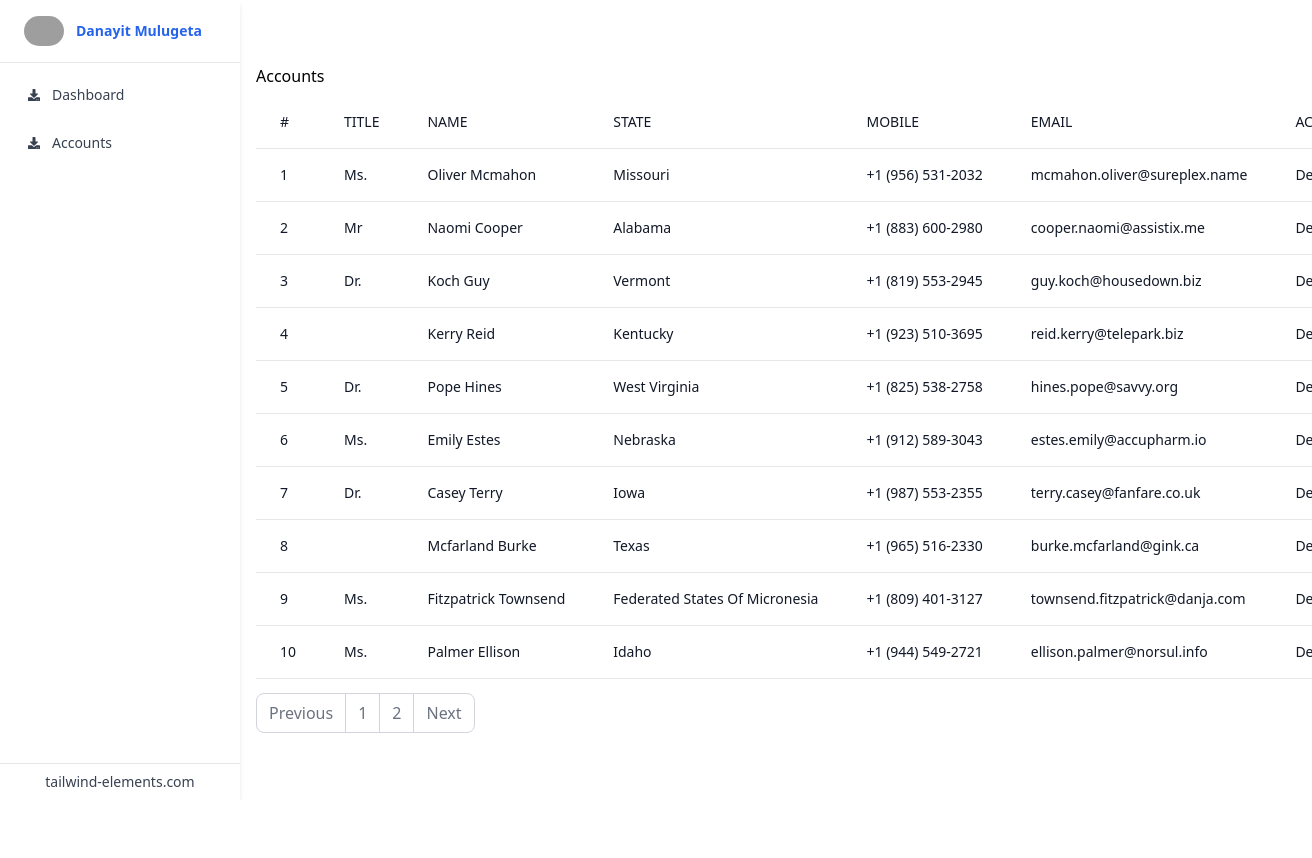
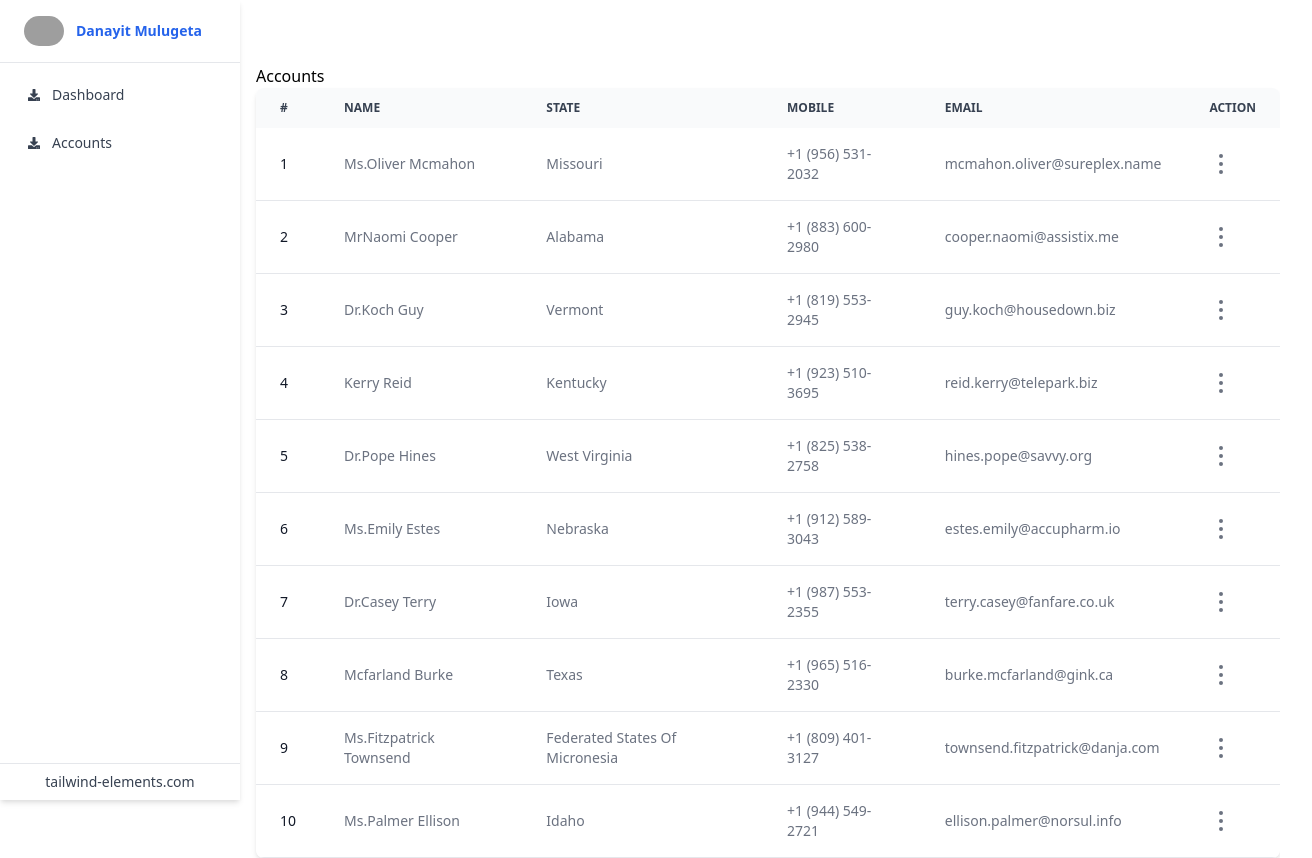
Before and after one commit to Dayni0603/receeve, a Vue app: page /accounts in a window 1280 px wide. Shown: the whole page, 1312 px wide, since content can reach past the window. Before the commit the page ends 800 px from the top, so only its background shows below. Built offline with nearby package versions, Linux system fonts and the light colour scheme; data requests are answered from the project's data file; grey boxes are pictures that could not be loaded.

Commit message:
table css update

```diff
--- a/src/pages/Accounts.vue
+++ b/src/pages/Accounts.vue
@@ -1,134 +1,76 @@
 <template>
   <div>
     <h5>Accounts</h5>
-    <div class="flex flex-col gap-3.5">
-      <div class="overflow-x-auto sm:-mx-6 lg:-mx-8">
-        <div class="py-2 inline-block min-w-full sm:px-6 lg:px-8">
-          <div class="overflow-hidden">
-            <table class="min-w-full">
-              <thead class="border-b">
+    <div class="overflow-x-auto relative shadow-md sm:rounded-lg">
+      <table class="w-full text-sm text-left text-gray-500 dark:text-gray-400">
+        <thead
+          class="text-xs text-gray-700 uppercase bg-gray-50 dark:bg-gray-700 dark:text-gray-400"
+        >
           <tr>
-                  <th
-                    scope="col"
-                    class="text-sm font-medium text-gray-900 px-6 py-4 text-left"
-                  >
+            <th scope="col" class="py-3 px-6">
               #
             </th>
-                  <th
-                    class="text-sm font-medium text-gray-900 px-6 py-4 text-left"
-                  >
-                    TITLE
+            <th scope="col" class="py-3 px-6">
+              Name
             </th>
-                  <th
-                    class="text-sm font-medium text-gray-900 px-6 py-4 text-left"
-                  >
-                    NAME
+            <th scope="col" class="py-3 px-6">
+              State
             </th>
-                  <th
-                    class="text-sm font-medium text-gray-900 px-6 py-4 text-left"
-                  >
-                    STATE
+            <th scope="col" class="py-3 px-6">
+              Mobile
             </th>
-                  <th
-                    class="text-sm font-medium text-gray-900 px-6 py-4 text-left"
-                  >
-                    MOBILE
+            <th scope="col" class="py-3 px-6">
+              Email
             </th>
-                  <th
-                    class="text-sm font-medium text-gray-900 px-6 py-4 text-left"
-                  >
-                    EMAIL
-                  </th>
-                  <th
-                    class="text-sm font-medium text-gray-900 px-6 py-4 text-left"
-                  >
-                    ACTION
+            <th scope="col" class="py-3 px-6">
+              Action
             </th>
           </tr>
         </thead>
         <tbody>
           <tr
-                  class="border-b"
+            class="bg-white border-b dark:bg-gray-900 dark:border-gray-700"
             v-for="(account, index) in accounts"
             :key="index"
           >
-                  <td
-                    class="px-6 py-4 whitespace-nowrap text-sm font-medium text-gray-900"
+            <th
+              scope="row"
+              class="py-4 px-6 font-medium text-gray-900 whitespace-nowrap dark:text-white"
             >
               {{ index + 1 }}
+            </th>
+            <td class="py-4 px-6">
+              {{ account.debtor.title }}{{ account.debtor.firstName }}
+              {{ account.debtor.lastName }}
             </td>
-                  <td
-                    class="text-sm text-gray-900 font-light px-6 py-4 whitespace-nowrap"
-                  >
-                    {{ account.debtor.title }}
-                  </td>
-                  <td
-                    class="text-sm text-gray-900 font-light px-6 py-4 whitespace-nowrap"
-                  >
-                    {{ account.debtor.firstName }} {{ account.debtor.lastName }}
-                  </td>
-                  <td
-                    class="text-sm text-gray-900 font-light px-6 py-4 whitespace-nowrap"
-                  >
+            <td class="py-4 px-6">
               {{ account.debtor.address.state }}
             </td>
-                  <td
-                    class="text-sm text-gray-900 font-light px-6 py-4 whitespace-nowrap"
-                  >
+            <td class="py-4 px-6">
               {{ account.debtor.mobilePhone }}
             </td>
-                  <td
-                    class="text-sm text-gray-900 font-light px-6 py-4 whitespace-nowrap"
-                  >
+            <td class="py-4 px-6">
               {{ account.debtor.email }}
             </td>
-                  <td
-                    class="text-sm text-gray-900 font-light px-6 py-4 whitespace-nowrap"
-                  >
+            <td class="py-4 px-6">
               <button
                 type="button"
                 @click="$router.push(`account-details/${account.id}`)"
-                      class="btn btn-main btn-action"
+                class="inline-block text-gray-500 hover:text-gray-700"
               >
-                      Details <span class="las la-arrow-right"></span>
+                <svg
+                  class="inline-block h-6 w-6 fill-current"
+                  viewBox="0 0 24 24"
+                >
+                  <path
+                    d="M12 6a2 2 0 110-4 2 2 0 010 4zm0 8a2 2 0 110-4 2 2 0 010 4zm-2 6a2 2 0 104 0 2 2 0 00-4 0z"
+                  />
+                </svg>
               </button>
             </td>
           </tr>
         </tbody>
       </table>
-          </div>
-        </div>
-      </div>
-
-      <nav aria-label="Page navigation example">
-        <ul class="inline-flex -space-x-px">
-          <li>
-            <a
-              class="py-2 px-3 ml-0 leading-tight text-gray-500 bg-white rounded-l-lg border border-gray-300 hover:bg-gray-100 hover:text-gray-700 dark:bg-gray-800 dark:border-gray-700 dark:text-gray-400 dark:hover:bg-gray-700 dark:hover:text-white"
-              >Previous</a
-            >
-          </li>
-          <li>
-            <a
-              class="py-2 px-3 leading-tight text-gray-500 bg-white border border-gray-300 hover:bg-gray-100 hover:text-gray-700 dark:bg-gray-800 dark:border-gray-700 dark:text-gray-400 dark:hover:bg-gray-700 dark:hover:text-white"
-              >1</a
-            >
-          </li>
-          <li>
-            <a
-              class="py-2 px-3 leading-tight text-gray-500 bg-white border border-gray-300 hover:bg-gray-100 hover:text-gray-700 dark:bg-gray-800 dark:border-gray-700 dark:text-gray-400 dark:hover:bg-gray-700 dark:hover:text-white"
-              >2</a
-            >
-          </li>
-          <li>
-            <a
-              href="#"
-              class="py-2 px-3 leading-tight text-gray-500 bg-white rounded-r-lg border border-gray-300 hover:bg-gray-100 hover:text-gray-700 dark:bg-gray-800 dark:border-gray-700 dark:text-gray-400 dark:hover:bg-gray-700 dark:hover:text-white"
-              >Next</a
-            >
-          </li>
-        </ul>
-      </nav>
     </div>
   </div>
 </template>
```
Lines whose indentation alone changed are shown as unchanged.
